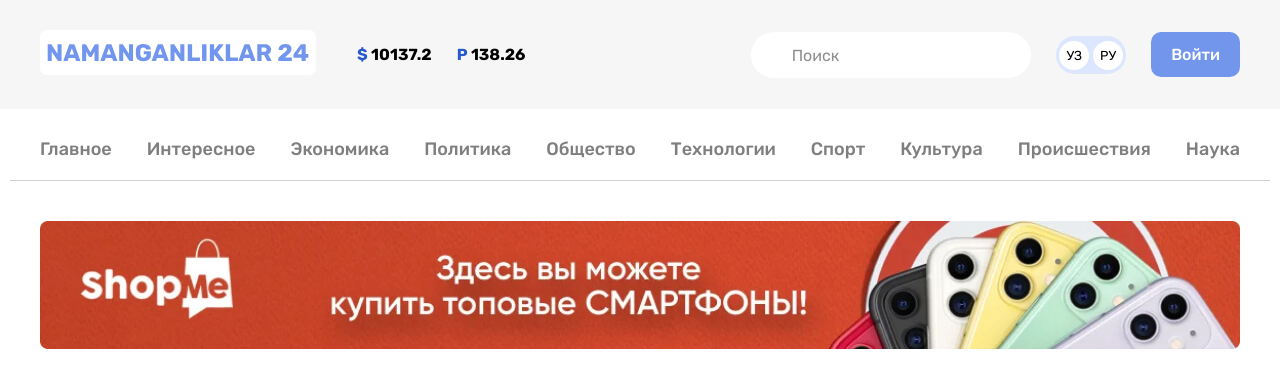
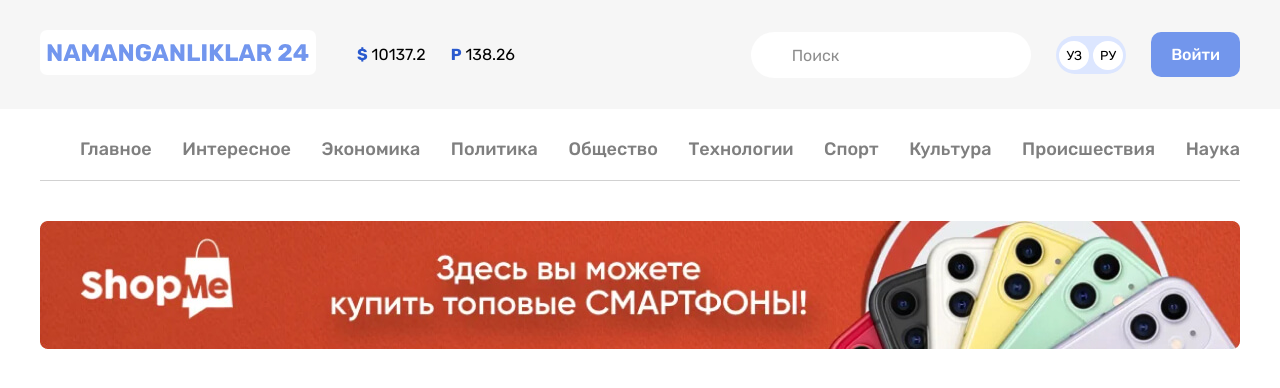
Before and after one commit to Sabohatfrontend/namanganliklar24, a plain HTML site: page index.html in a window 1280 px wide. Drawn offline with Linux system fonts and the light colour scheme.

Commit message:
CORRECT FONTS

```diff
--- a/css/styles.css
+++ b/css/styles.css
@@ -1,9 +1,11 @@
 *{
   box-sizing: border-box;
 }
+
 body{
   font-family: "Rubik", "Arial", sans-serif;
 }
+
 .container{
   width: 100%;
   max-width: 1260px;
@@ -12,42 +14,51 @@ padding-left: 30px;
   margin-right: auto;
   margin-left: auto;
 }
+
 .restangle{
   padding-top: 30px;
   padding-bottom: 30px;
   background-color: #F6F6F6;
 }
+
 .restangle-container{
   display: flex;
   justify-content: space-between;
   align-items: center;
 }
+
 .logo-content{
   display: flex;
   justify-content: space-between;
   align-items: center;
 }
+
 .link-content{
   display: flex;
   justify-content: space-between;
   align-items: center;
 }
+
 .heading-img{
   margin-right: 41px;
 }
+
 .valuta-text{
   margin-top: 0;
   margin-bottom: 0;
-  font-weight: bold;
+  font-weight: 400;
   font-size: 16px;
   line-height: 19px;
 }
+
 .valuta-text:not(:last-child){
   margin-right: 25px;
 }
+
 .valuta{
   color: #2959CE;
 }
+
 .search{
   padding: 15px 192px 13px  41px;
   border-radius: 60px;
@@ -57,12 +68,14 @@ margin-right: 41px;
   margin-bottom: 0;
   margin-right: 25px;
   }
+
 .link-lang-content{
   padding: 10px 3px;
   border-radius: 39px;
   background-color: #DCE6FF;
   margin-right: 25px;
 }
+
 .link-lang{
   padding: 7px;
   font-weight:400;
@@ -73,6 +86,7 @@ margin-right: 41px;
   border-radius: 50%;
   background-color: #fff;
 }
+
 .main-link{
   padding: 13px 20px;
   background-color: #7296EC;
@@ -83,11 +97,13 @@ margin-right: 41px;
   color: #FFFFFF;
   text-decoration: none;
 }
+
 .sitenav{
   background-color: #fff;
   padding-top: 30px;
   padding-bottom: 40px;
   }
+
 .sitenav-list{
   display: flex;
   list-style: none;
@@ -97,6 +113,7 @@ margin-right: 41px;
   padding-bottom: 20px;
   border-bottom: 1px solid #D1D1D1;
 }
+
 .sitenav-link{
   color: #7F7F7F;
   text-decoration: none;
--- a/index.html
+++ b/index.html
@@ -38,8 +38,8 @@
 <!-- RESTANGLE END -->
 
 <!-- SITENAV START -->
-<nav class="sitenav">
-  <ul class="sitenav-list container">
+<nav class="sitenav container">
+  <ul class="sitenav-list">
     <li><a class="sitenav-link" href="#">Главное</a></li>
     <li><a class="sitenav-link" href="#">Интересное</a></li>
     <li><a class="sitenav-link" href="#">Экономика</a></li>
@@ -51,9 +51,10 @@
     <li><a class="sitenav-link" href="#">Происшествия</a></li>
     <li><a class="sitenav-link" href="#">Наука</a></li>
   </ul>
-  </nav>
+</nav>
 <!-- SITENAV END -->
 </header>
+<!-- MAIN START -->
 <main>
   <aside class="container"><img src="img/optimize.jpg" alt="Reklama" width="1200" height="128" srcset="img/optimize.jpg 1x, img/optimize@2x.jpg 2x"></aside>
 </main>
```
Lines whose indentation alone changed are shown as unchanged.
